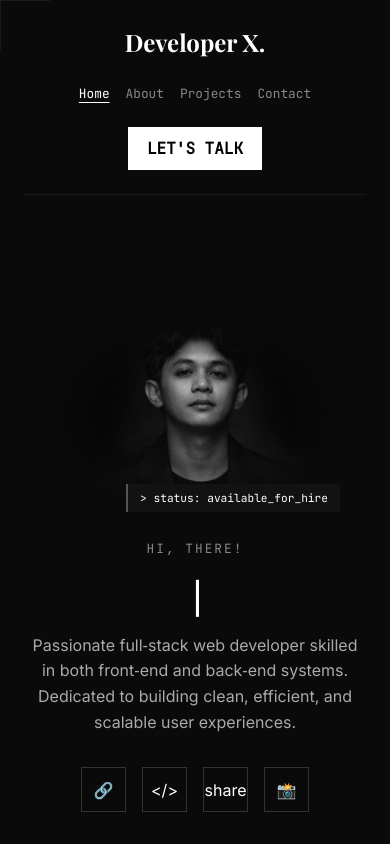
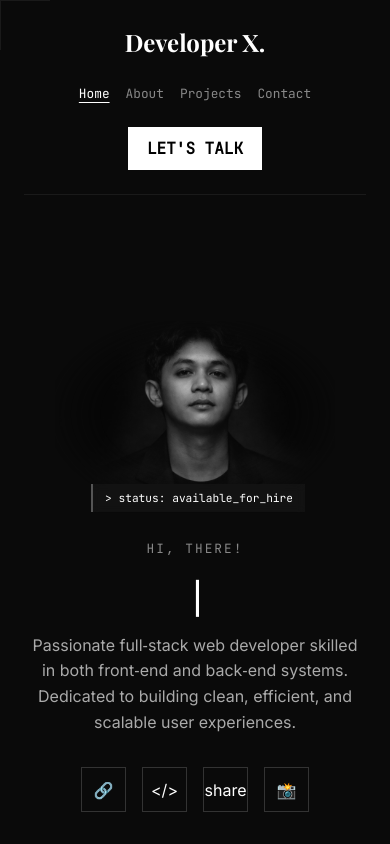
Before and after one commit to jm-tanador/portfolio, a Vue app: page / in a window 390 px wide. Shown: the top 844 px of the page. Built offline with nearby package versions, Linux system fonts and the light colour scheme.

Commit message:
Centered status on mobile view

```diff
--- a/src/components/pages/Home.vue
+++ b/src/components/pages/Home.vue
@@ -465,7 +465,7 @@ export default {
   .status-tag {
     /* 1. Reduce the distance from the edges so it stays in the corner */
     bottom: -5px !important;
-    right: -5px !important;  /* Slight negative value makes it pop like the original design */
+    right: 30px !important;  /* Slight negative value makes it pop like the original design */
 
     /* 2. Shrink the tag itself so it doesn't cover too much of the image */
     padding: 6px 12px !important;
```
